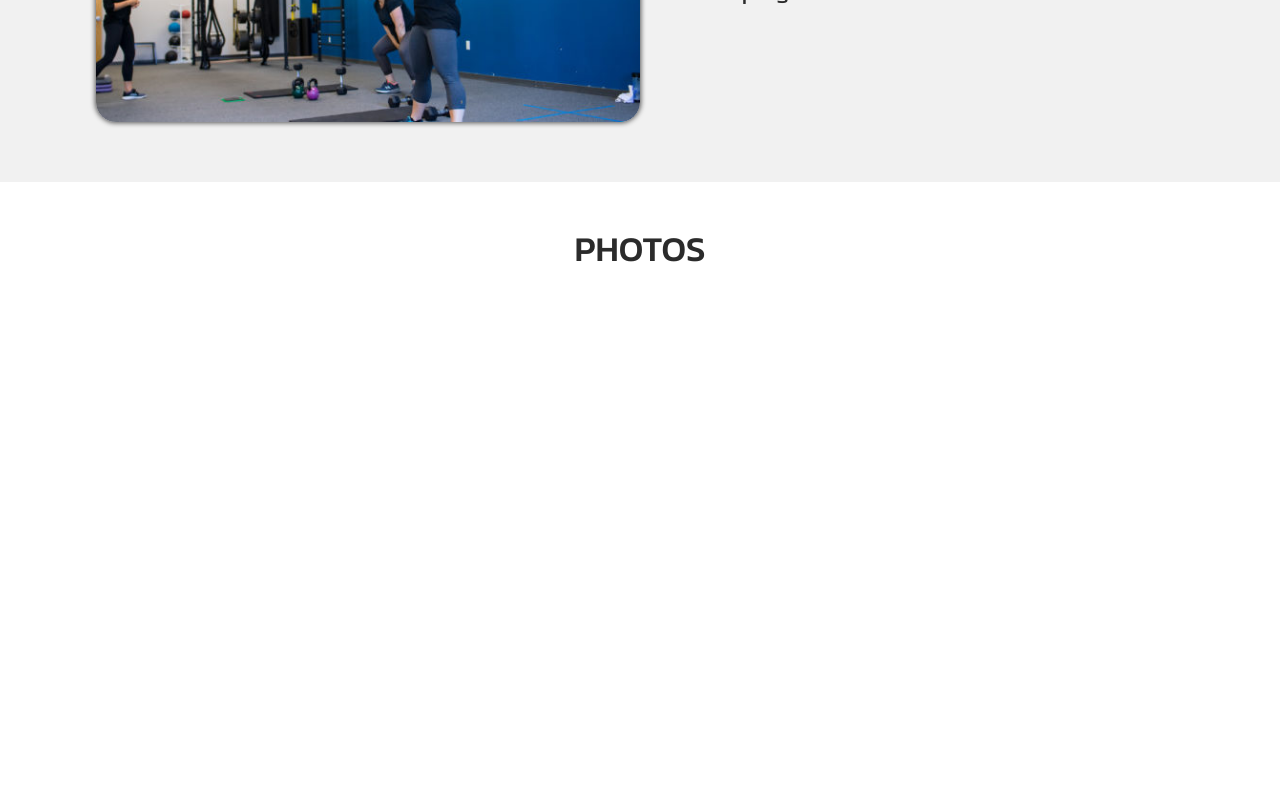
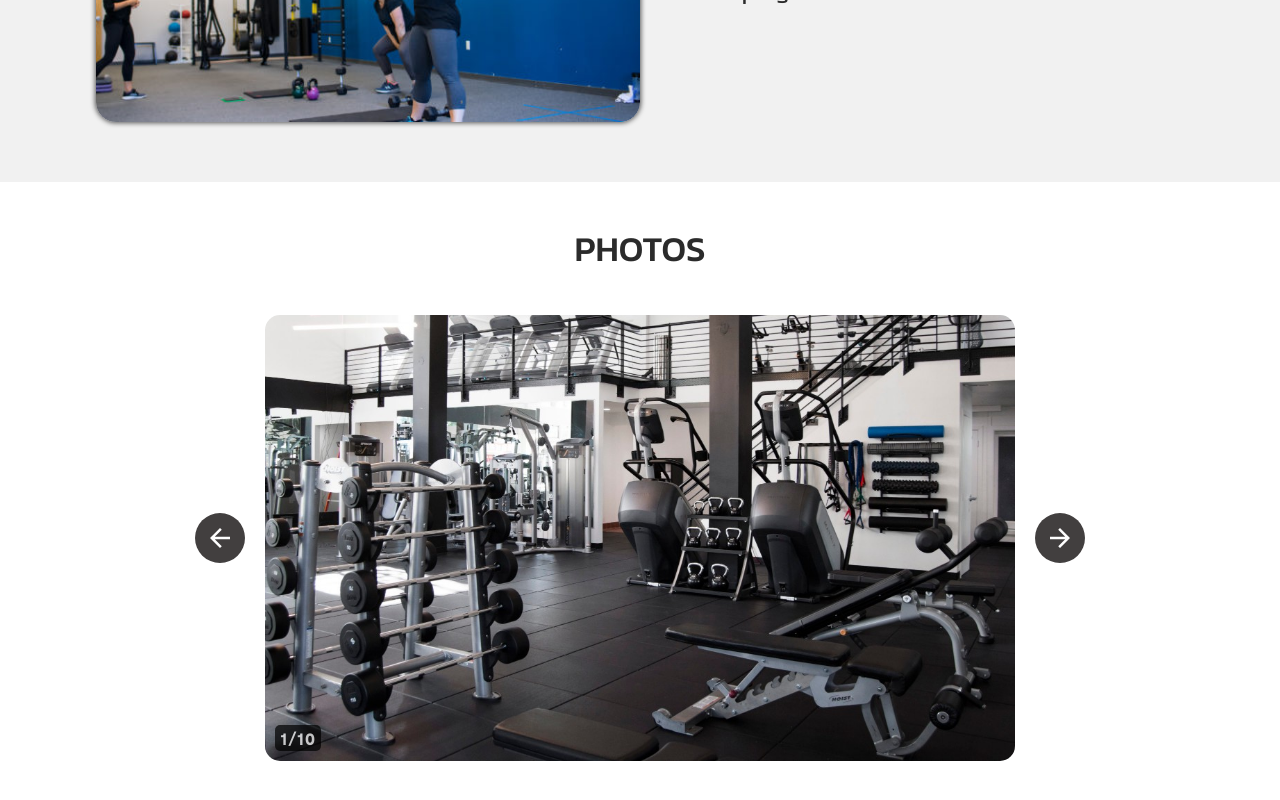
Before and after one commit to Rafael-Lopez-Bobadilla/Fitness-studio, a React (Create React App) app: page / in a window 1280 px wide. Shown: the part 1790-2590 px from the top of the page. Before the commit the page ends 2105 px from the top, so only its background shows below. Built offline with nearby package versions, Linux system fonts and the light colour scheme.

Commit message:
photos section finished

```diff
--- a/src/components/Photos/Photos.css
+++ b/src/components/Photos/Photos.css
@@ -1,4 +1,94 @@
 .photos{
-  background-color: white;
-  color: var(--darkBackground);
+  padding-bottom: 90px;
+  --arrowPositionPhone: 30%;
+  --arrowPositionBig: 40%
 }
+
+.photos__sliderContainer{
+  width: 100%;
+  position: relative;
+}
+
+.photos__slider{
+  position: relative;
+  width: 100%;
+  max-width: 750px;
+  overflow: hidden;
+}
+
+.photos__slides{
+  display: flex;
+  transition: transform 0.5s ease-in-out;
+}
+
+.photos__slide{
+  width: 100%;
+}
+
+.photos__arrow{
+  position: absolute;
+  bottom: -60px;
+  width: 50px;
+  height: 50px;
+  border-radius: 50%;
+  background-color: rgb(66, 63, 63);
+  color: white;
+  display: flex;
+  justify-content: center;
+  align-items: center;
+  cursor: pointer;
+  user-select: none;
+}
+
+.photos__arrow.left{
+  left: var(--arrowPositionPhone);
+}
+
+.photos__arrow.right{
+  right: var(--arrowPositionPhone);
+}
+
+.photos__index{
+  position: absolute;
+  left: 10px;
+  bottom: 10px;
+  font-size: 18px;
+  letter-spacing: 1px;
+  color: white;
+  background-color: black;
+  border-radius: 5px;
+  font-family: bigMsgs;
+  opacity: 0.7;
+  padding: 2px 5px;
+  z-index: 4;
+}
+
+@media(min-width: 767px){
+  .photos__sliderContainer{
+    display: flex;
+    justify-content: center;
+    align-items: center;
+  }
+  .photos__slider{
+    border-radius: 15px;
+  }
+  .photos__arrow:hover{
+    transform: scale(1.1);
+  }
+  .photos__arrow.left{
+    left: var(--arrowPositionBig);
+  }
+  .photos__arrow.right{
+    right: var(--arrowPositionBig);
+  }
+}
+
+@media(min-width: 1000px){
+  .photos__arrow{
+    position: static;
+    margin: 20px;
+  }
+  .photos{
+    padding-bottom: 70px;
+  }
+}
--- a/src/components/Photos/Photos.js
+++ b/src/components/Photos/Photos.js
@@ -1,11 +1,46 @@
+import { useState, useRef } from 'react'
 import './Photos.css'
 import SectionTitle from '../SectionTitle'
 import { photos } from './photosImport'
+import { ArrowBack, ArrowForward } from '@material-ui/icons'
 export default function Photos() {
+  const [photoIndex, setPhotoIndex] = useState(() => 0)
+  const slides = useRef()
+  const changePhoto = (direction) => {
+    if (direction === 'left') {
+      if (photoIndex === 0) {
+        slides.current.style.transform = `translateX(${(photos.length - 1) * -100}%)`
+        setPhotoIndex(() => photos.length - 1)
+      } else {
+        slides.current.style.transform = `translateX(${(photoIndex - 1) * -100}%)`
+        setPhotoIndex(() => photoIndex - 1)
+      }
+    }
+    if (direction === 'right') {
+      if (photoIndex === photos.length - 1) {
+        slides.current.style.transform = `translateX(0)`
+        setPhotoIndex(() => 0)
+      } else {
+        slides.current.style.transform = `translateX(${(photoIndex + 1) * -100}%)`
+        setPhotoIndex(() => photoIndex + 1)
+      }
+    }
+  }
   return (
     <div className='photos'>
-      <SectionTitle title='PHOTOS' />
-
-    </div>
+      <SectionTitle title="PHOTOS" />
+      <div className='photos__sliderContainer'>
+        <div className='photos__arrow left' onClick={() => changePhoto('left')}><ArrowBack style={{ fontSize: '30px' }} /></div>
+        <div className='photos__slider'>
+          <div className='photos__index'>{`${photoIndex + 1}/10`}</div>
+          <div className='photos__slides' ref={slides}>
+            {photos.map((photo, index) => {
+              return <img className='photos__slide' src={photo} alt='gym' key={`${index}`} />
+            })}
+          </div>
+        </div>
+        <div className='photos__arrow right' onClick={() => changePhoto('right')}><ArrowForward style={{ fontSize: '30px' }} /></div>
+      </div>
+    </div >
   )
 }
```
